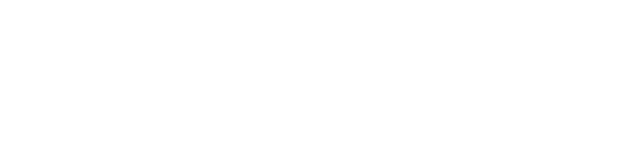
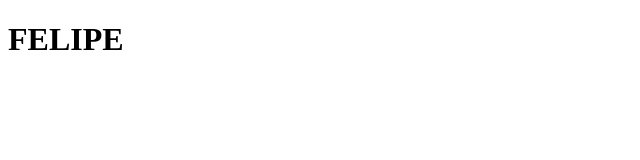
Before and after one commit to Felipe-Bento77/AULA-GIT, a plain HTML site: page Index.html in a window 1280 px wide. Shown: the whole page, without its empty margins (0-640 px from the left). Drawn offline with Linux system fonts and the light colour scheme.

Commit message:
adicionei o meu nome

```diff
--- a/Index.html
+++ b/Index.html
@@ -6,6 +6,6 @@
     <title>Document</title>
 </head>
 <body>
-
+    <h1>FELIPE</h1>
 </body>
 </html>
```
